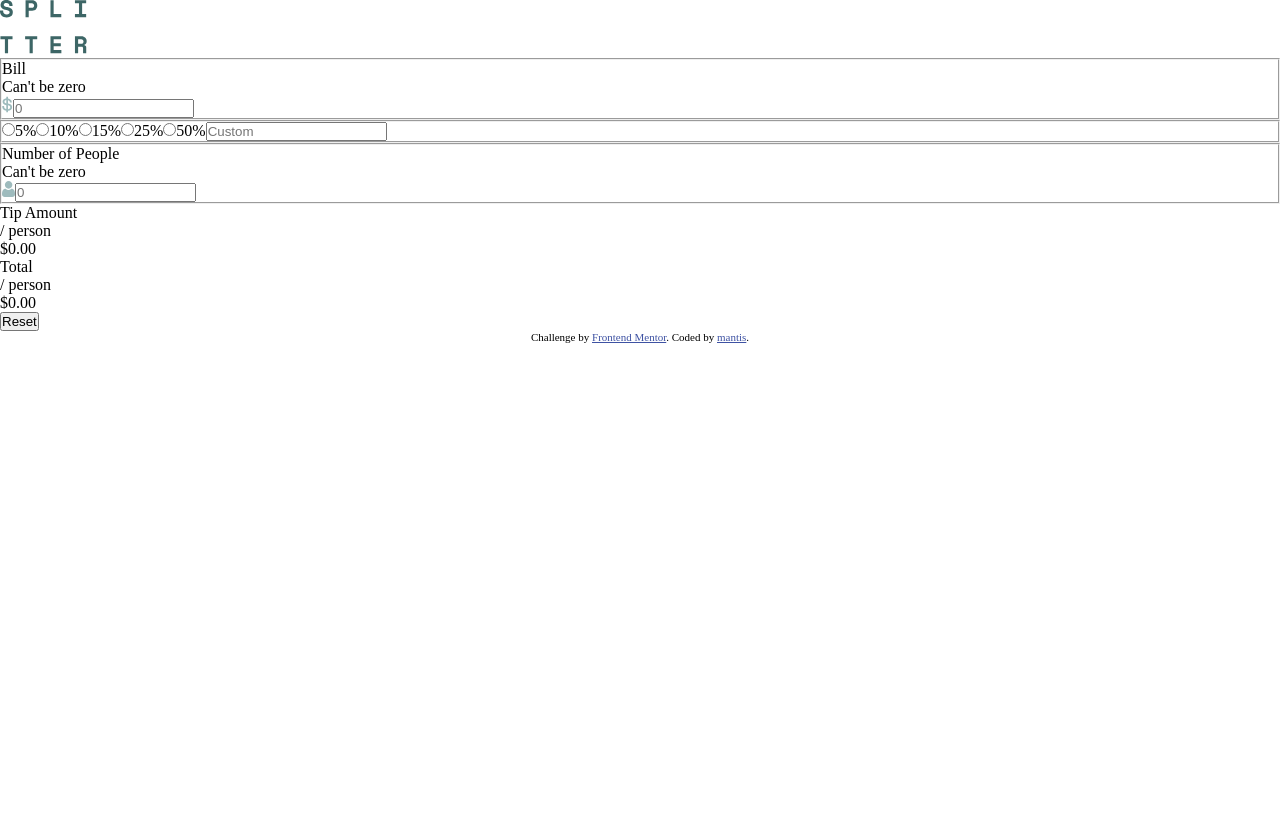
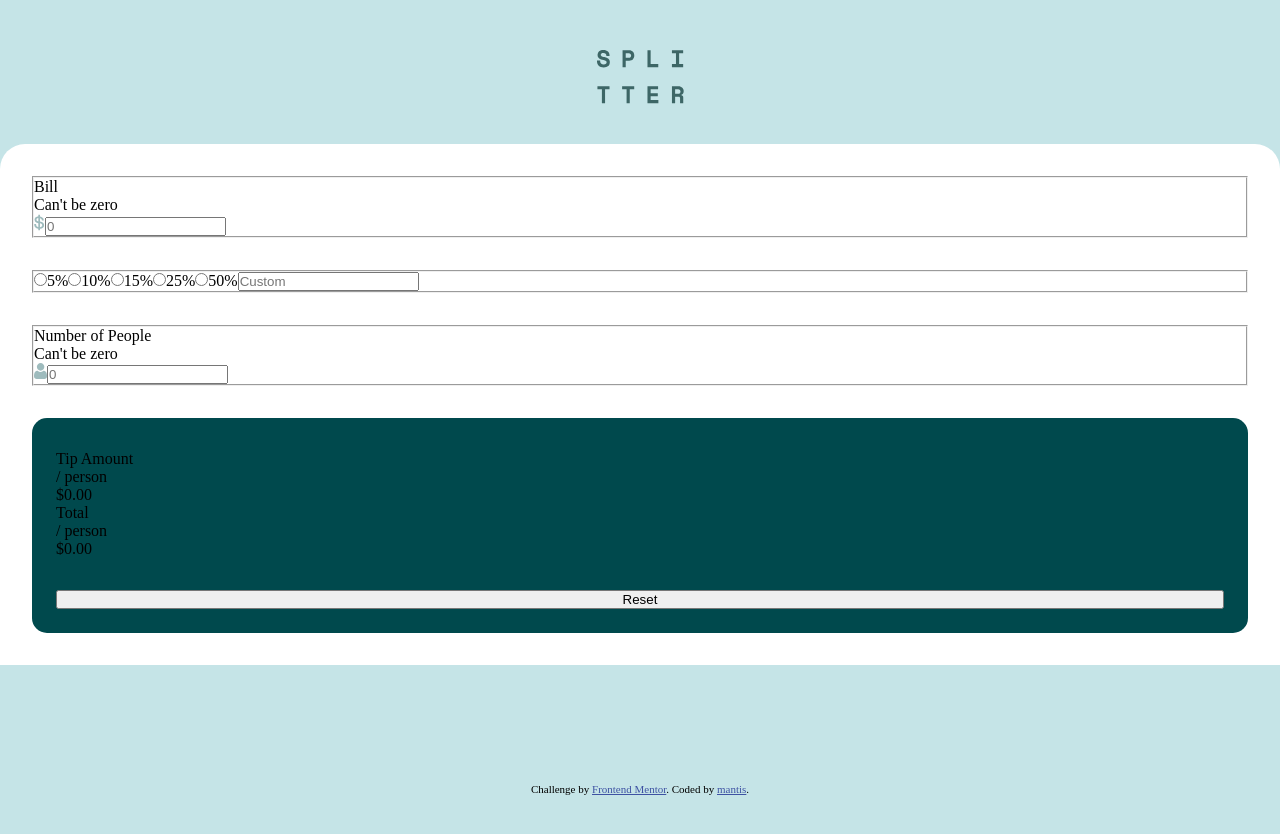
Before and after one commit to morauszkia/fm-tip-calculator, a Vue app: page / in a window 1280 px wide. Shown: the top 834 px of the page. Before the commit the page ends 800 px from the top, so only its background shows below. Built offline with nearby package versions, Linux system fonts and the light colour scheme.

Commit message:
Styling: layouts and backgrounds

```diff
--- a/src/App.vue
+++ b/src/App.vue
@@ -7,5 +7,3 @@ import Container from "./components/Container.vue";
   <Logo />
   <Container />
 </template>
-
-<style scoped></style>
--- a/src/components/Container.vue
+++ b/src/components/Container.vue
@@ -6,5 +6,3 @@ import OutputDisplay from "./OutputDisplay.vue";
 <template>
   <InputForm />
 </template>
-
-<style scoped></style>
--- a/src/components/InputForm.vue
+++ b/src/components/InputForm.vue
@@ -6,7 +6,7 @@ import OutputDisplay from "./OutputDisplay.vue";
 </script>
 
 <template>
-  <form>
+  <form class="form">
     <FormInput
       id="bill"
       input-label="Bill"
@@ -26,4 +26,15 @@ import OutputDisplay from "./OutputDisplay.vue";
   </form>
 </template>
 
-<style scoped></style>
+<style scoped>
+.form {
+  background-color: #fff;
+  width: 100%;
+  padding: 2rem;
+  border-top-left-radius: var(--radius-lg);
+  border-top-right-radius: var(--radius-lg);
+  display: flex;
+  flex-direction: column;
+  gap: 2rem;
+}
+</style>
--- a/src/components/OutputDisplay.vue
+++ b/src/components/OutputDisplay.vue
@@ -5,9 +5,22 @@ import ResetButton from "./ResetButton.vue";
 </script>
 
 <template>
-  <OutputItem title="Tip Amount" :amount="store.tipPerPerson" />
-  <OutputItem title="Total" :amount="store.totalPerPerson" />
-  <ResetButton />
+  <section class="output">
+    <div class="output-list">
+      <OutputItem title="Tip Amount" :amount="store.tipPerPerson" />
+      <OutputItem title="Total" :amount="store.totalPerPerson" />
+    </div>
+    <ResetButton />
+  </section>
 </template>
 
-<style scoped></style>
+<style scoped>
+.output {
+  background-color: var(--dark);
+  padding: 2rem 1.5rem 1.5rem 1.5rem;
+  border-radius: var(--radius-md);
+  display: flex;
+  flex-direction: column;
+  gap: 2rem;
+}
+</style>
--- a/src/style.css
+++ b/src/style.css
@@ -5,6 +5,9 @@
   --bg: hsl(185, 41%, 84%);
   --light: hsl(189, 41%, 97%);
   --input-font-size: 1.5rem;
+  --radius-sm: 5px;
+  --radius-md: calc(3 * var(--radius-sm));
+  --radius-lg: calc(5 * var(--radius-sm));
 }
 
 * {
@@ -13,7 +16,24 @@
   box-sizing: border-box;
 }
 
+body {
+  min-height: 100vh;
+  background-color: var(--bg);
+}
+
+main {
+  display: flex;
+  flex-direction: column;
+  gap: 2.5rem;
+  align-items: center;
+  margin-top: 3.125rem;
+}
+
 .attribution {
+  position: absolute;
+  bottom: 0;
+  width: 100%;
+  margin-bottom: 0.5em;
   font-size: 11px;
   text-align: center;
 }
```
